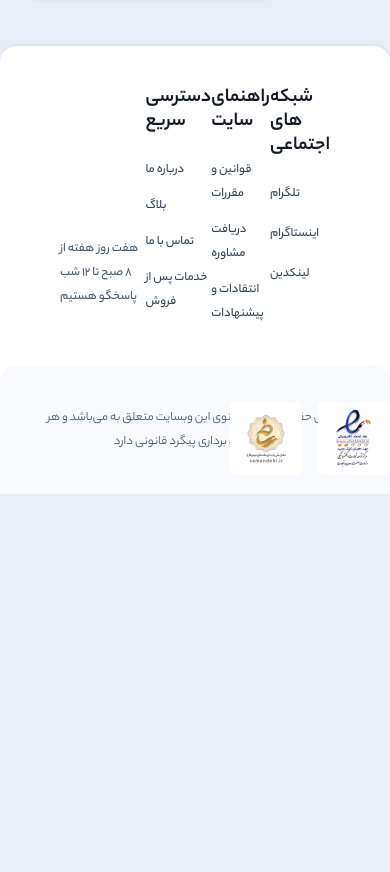
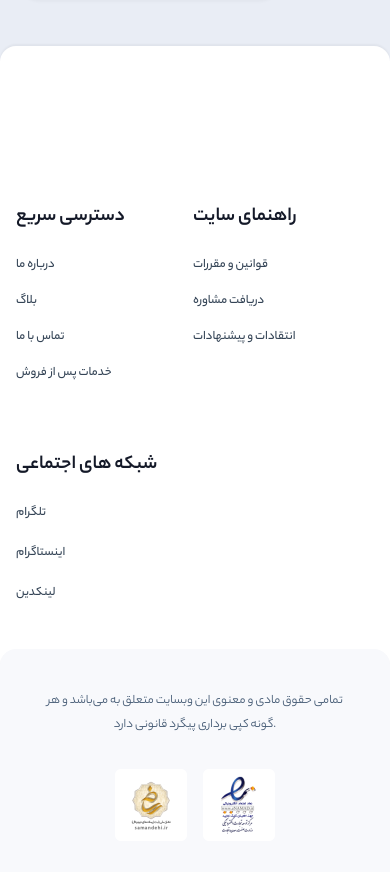
Before and after one commit to AliReza99/maz-technical-task, a Nuxt app: page / in a window 390 px wide. Shown: the part 536-1408 px from the top of the page. Before the commit the page ends 1030 px from the top, so only its background shows below. Built offline with nearby package versions, Linux system fonts and the light colour scheme; no server answers.

Commit message:
feat(footer): responsive added based on design

```diff
--- a/app/components/base/BaseFooter.vue
+++ b/app/components/base/BaseFooter.vue
@@ -46,9 +46,11 @@ const socialIconLinks = computed(() => [
 
 <template>
   <footer>
-    <div class="rounded-t-2xl bg-white px-6 py-10 shadow-footer-top">
-      <div class="page-container flex justify-between px-9">
-        <div class="flex items-end pb-[17px]">
+    <div class="rounded-t-2xl bg-white pt-[159px] pb-[44px] shadow-footer-top md:py-10">
+      <div
+        class="page-container grid grid-cols-2 gap-x-4 gap-y-[68px] max-md:pr-9 md:flex md:px-13 md:justify-between"
+      >
+        <div class="hidden items-end pb-[17px] md:flex">
           <p class="text-[13px] leading-6 font-medium text-gray-700">
             {{ $t("We're available 7 days a week, 8 AM to midnight") }}
           </p>
@@ -92,7 +94,7 @@ const socialIconLinks = computed(() => [
       </div>
     </div>
     <div class="bg-white">
-      <div class="rounded-t-2xl bg-gray-15 pt-10 pb-6 shadow-footer-bottom">
+      <div class="rounded-t-2xl bg-gray-15 pt-10 pb-[41px] shadow-footer-bottom md:pb-6">
         <div class="page-container relative flex flex-col items-center gap-4">
           <p class="max-w-[320px] text-center text-[13px] leading-6 text-gray-700">
             {{ $t('All rights reserved. Any copying is subject to legal action.') }}
@@ -108,7 +110,7 @@ const socialIconLinks = computed(() => [
             </li>
           </ul>
 
-          <div class="absolute inset-e-0 top-1/2 flex -translate-y-1/2 gap-4">
+          <div class="flex gap-4 md:absolute md:inset-e-4 md:top-1/2 md:-translate-y-1/2">
             <img
               src="/images/samandehi.png"
               alt="Samandehi badge"
```
